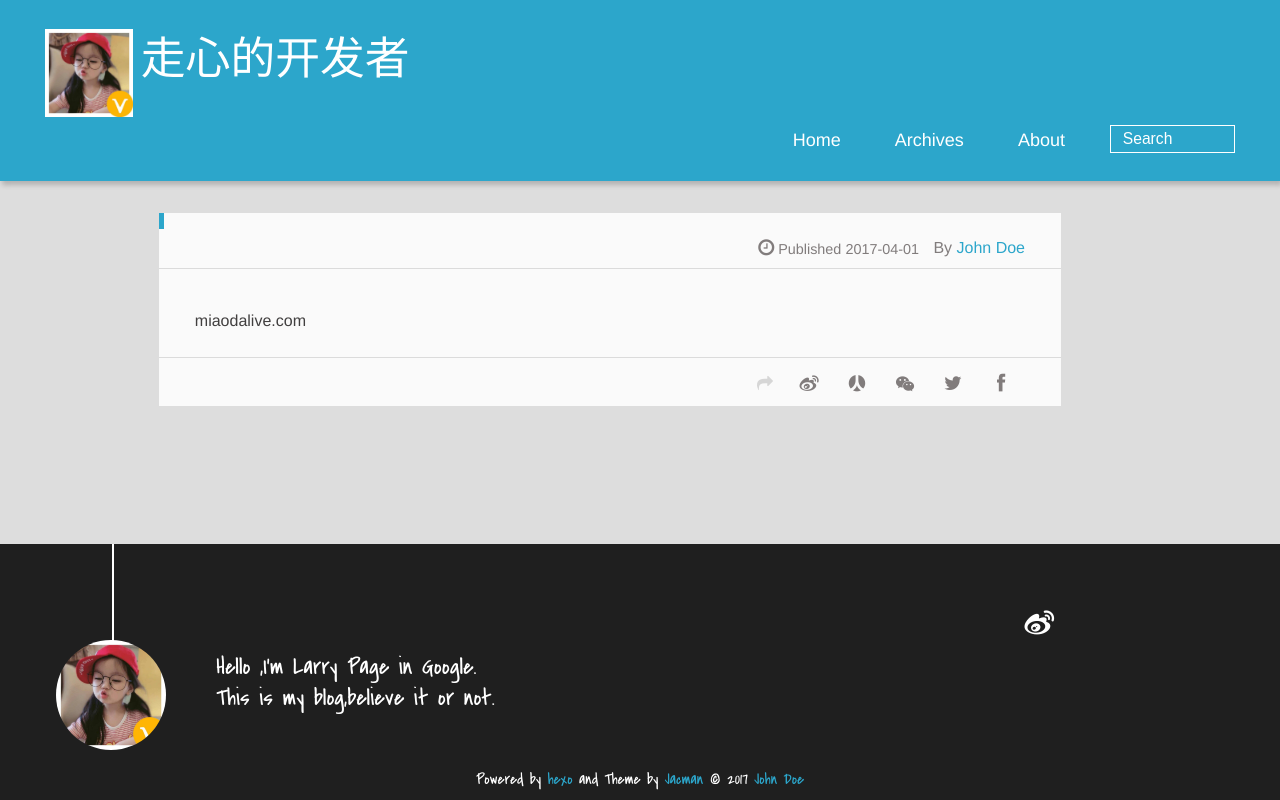
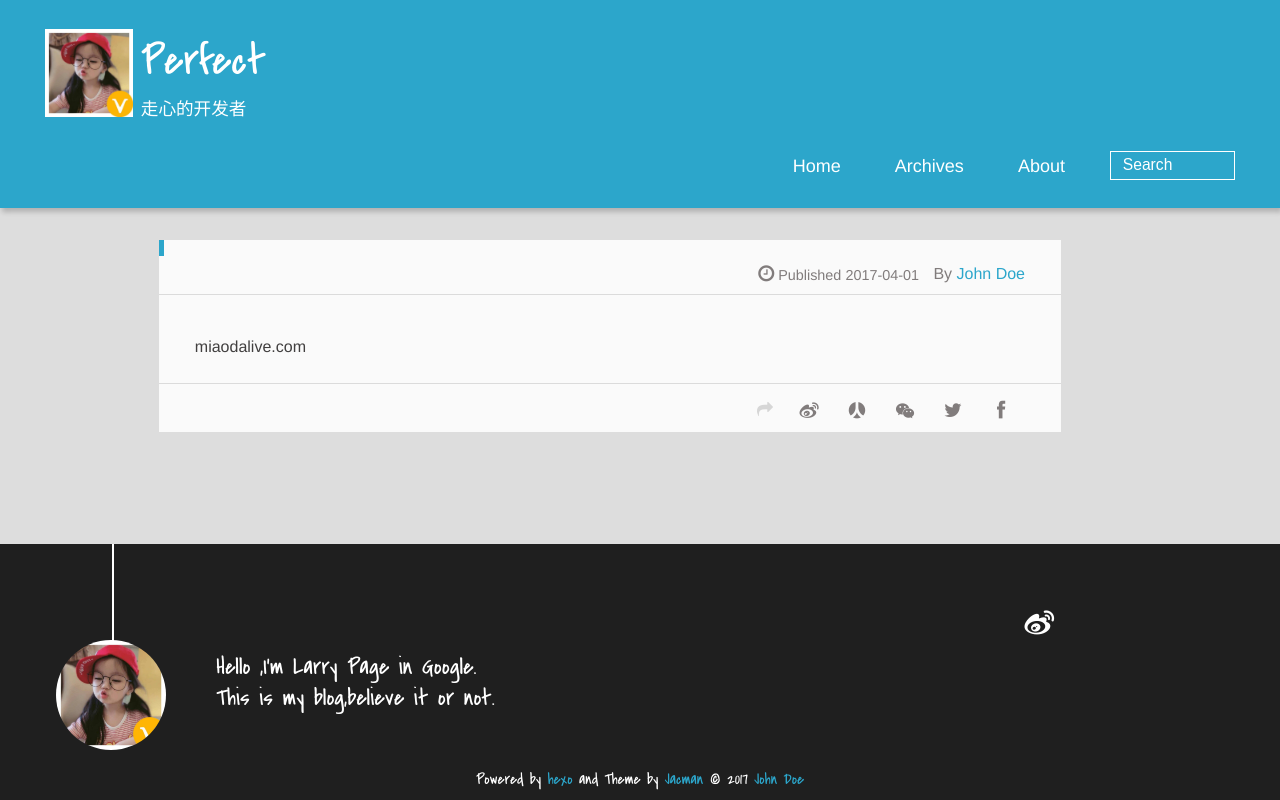
Before and after one commit to nnianhou-/nnianhou-.github.io, a plain HTML site: page CNAME.html in a window 1280 px wide. Drawn offline with Linux system fonts and the light colour scheme; a script that the page names is missing.

Commit message:
Site updated: 2017-04-03 14:41:19

```diff
--- a/CNAME.html
+++ b/CNAME.html
@@ -5,7 +5,7 @@
 <head>
   <meta charset="UTF-8">
 
-    <title>走心的开发者</title>
+    <title>Perfect</title>
     <meta name="viewport" content="width=device-width, initial-scale=1,user-scalable=no">
 
     <meta name="author" content="John Doe">
@@ -14,17 +14,17 @@
 
     <meta name="description" content="miaodalive.com">
 <meta property="og:type" content="website">
-<meta property="og:title" content="走心的开发者">
+<meta property="og:title" content="Perfect">
 <meta property="og:url" content="http://yoursite.com/CNAME.html">
-<meta property="og:site_name" content="走心的开发者">
+<meta property="og:site_name" content="Perfect">
 <meta property="og:description" content="miaodalive.com">
 <meta property="og:updated_time" content="2017-04-01T07:29:17.000Z">
 <meta name="twitter:card" content="summary">
-<meta name="twitter:title" content="走心的开发者">
+<meta name="twitter:title" content="Perfect">
 <meta name="twitter:description" content="miaodalive.com">
 
 
-    <link rel="alternative" href="/atom.xml" title="走心的开发者" type="application/atom+xml">
+    <link rel="alternative" href="/atom.xml" title="Perfect" type="application/atom+xml">
 
 
     <link rel="icon" href="/img/favicon.ico">
@@ -42,12 +42,12 @@
 <div>
 
 			<div id="imglogo">
-				<a href="/"><img src="/img/logo.png" alt="走心的开发者" title="走心的开发者"/></a>
+				<a href="/"><img src="/img/logo.png" alt="Perfect" title="Perfect"/></a>
 			</div>
 
 			<div id="textlogo">
-				<h1 class="site-name"><a href="/" title="走心的开发者">走心的开发者</a></h1>
-				<h2 class="blog-motto"></h2>
+				<h1 class="site-name"><a href="/" title="Perfect">Perfect</a></h1>
+				<h2 class="blog-motto">走心的开发者</h2>
 			</div>
 			<div class="navbar"><a class="navbutton navmobile" href="#" title="Menu">
 			</a></div>
@@ -107,7 +107,7 @@
 
 	<div class="article-share" id="share">
 
-	  <div data-url="http://yoursite.com/CNAME.html" data-title="走心的开发者" data-tsina="null" class="share clearfix">
+	  <div data-url="http://yoursite.com/CNAME.html" data-title="Perfect" data-tsina="null" class="share clearfix">
 	  </div>
 
 	</div>
--- a/index.html
+++ b/index.html
@@ -4,7 +4,7 @@
 <head>
   <meta charset="UTF-8">
 
-    <title>走心的开发者</title>
+    <title>Perfect</title>
     <meta name="viewport" content="width=device-width, initial-scale=1,user-scalable=no">
 
     <meta name="author" content="John Doe">
@@ -12,14 +12,14 @@
 
 
     <meta property="og:type" content="website">
-<meta property="og:title" content="走心的开发者">
+<meta property="og:title" content="Perfect">
 <meta property="og:url" content="http://yoursite.com/index.html">
-<meta property="og:site_name" content="走心的开发者">
+<meta property="og:site_name" content="Perfect">
 <meta name="twitter:card" content="summary">
-<meta name="twitter:title" content="走心的开发者">
+<meta name="twitter:title" content="Perfect">
 
 
-    <link rel="alternative" href="/atom.xml" title="走心的开发者" type="application/atom+xml">
+    <link rel="alternative" href="/atom.xml" title="Perfect" type="application/atom+xml">
 
 
     <link rel="icon" href="/img/favicon.ico">
@@ -37,12 +37,12 @@
 <div>
 
 			<div id="imglogo">
-				<a href="/"><img src="/img/logo.png" alt="走心的开发者" title="走心的开发者"/></a>
+				<a href="/"><img src="/img/logo.png" alt="Perfect" title="Perfect"/></a>
 			</div>
 
 			<div id="textlogo">
-				<h1 class="site-name"><a href="/" title="走心的开发者">走心的开发者</a></h1>
-				<h2 class="blog-motto"></h2>
+				<h1 class="site-name"><a href="/" title="Perfect">Perfect</a></h1>
+				<h2 class="blog-motto">走心的开发者</h2>
 			</div>
 			<div class="navbar"><a class="navbutton navmobile" href="#" title="Menu">
 			</a></div>
```
Also changed, not shown: 2017/04/01/HelloWord/index.html (+7 -7 lines), 2017/04/01/hello-world/index.html (+7 -7 lines), archives/2017/04/index.html (+8 -8 lines), archives/2017/index.html (+8 -8 lines), archives/index.html (+8 -8 lines).
